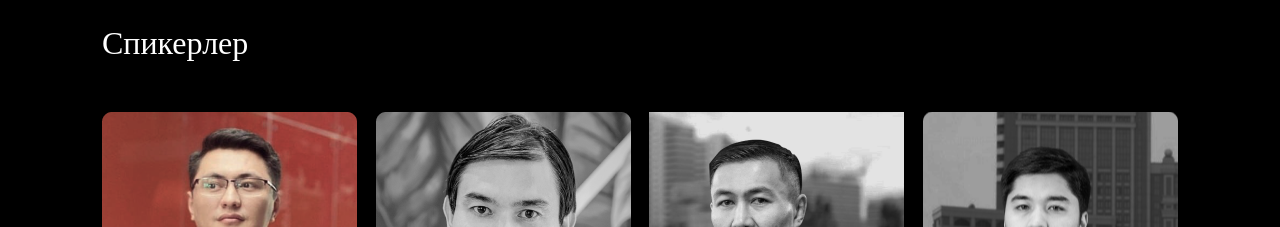
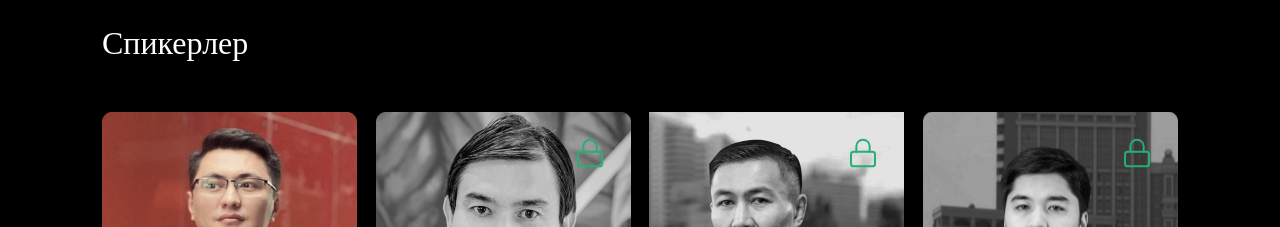
Before and after one commit to jahangirovich/Adal, a website: page app/index.html in a window 1280 px wide. Shown: the part 1060-1287 px from the top of the page. Drawn offline with Linux system fonts and the light colour scheme; a web font is replaced by a local one.

Commit message:
locked added

```diff
--- a/app/index.html
+++ b/app/index.html
@@ -157,6 +157,7 @@
                                 url('./img/mainPage/image 2.png');
                         "
                     >
+                        <img src="./img/mainPage/lock.svg" alt="" class="locked">
                         <div class="speakers_wrapper_content_inner">
                             <h2>
                                 Эльдар<br />
@@ -180,6 +181,7 @@
                                 url('./img/mainPage/Ардак.png');
                         "
                     >
+                        <img src="./img/mainPage/lock.svg" alt="" class="locked">
                         <div class="speakers_wrapper_content_inner">
                             <h2>
                                 Эльдар<br />
@@ -203,6 +205,7 @@
                                 url('./img/mainPage/Олжас.png');
                         "
                     >
+                        <img src="./img/mainPage/lock.svg" alt="" class="locked">
                         <div class="speakers_wrapper_content_inner">
                             <h2>
                                 Эльдар<br />
--- a/app/sass/style.sass
+++ b/app/sass/style.sass
@@ -81,12 +81,17 @@ main
             margin-bottom: 50px
         &_wrapper
             @include flex
+
             &_content
                 position: relative
                 height: 380px
                 background-position: center
                 background-size: cover
                 width: 255px
+                .locked
+                    position: absolute
+                    right: 25px
+                    top: 25px
                 &_inner
                     position: absolute
                     left: 50%
```
Also changed, not shown: app/css/style.min.css, app/img/mainPage/lock.svg (added).
